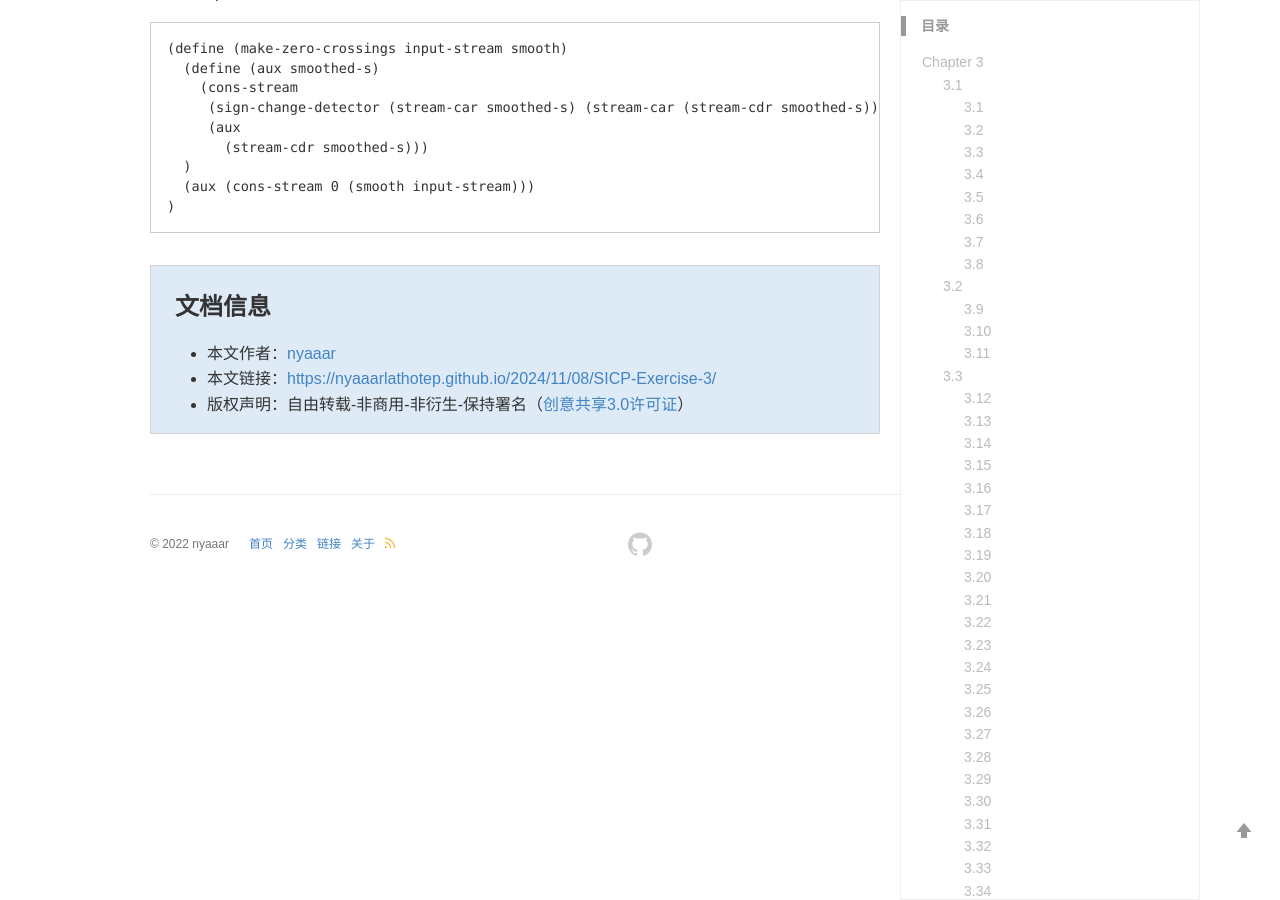
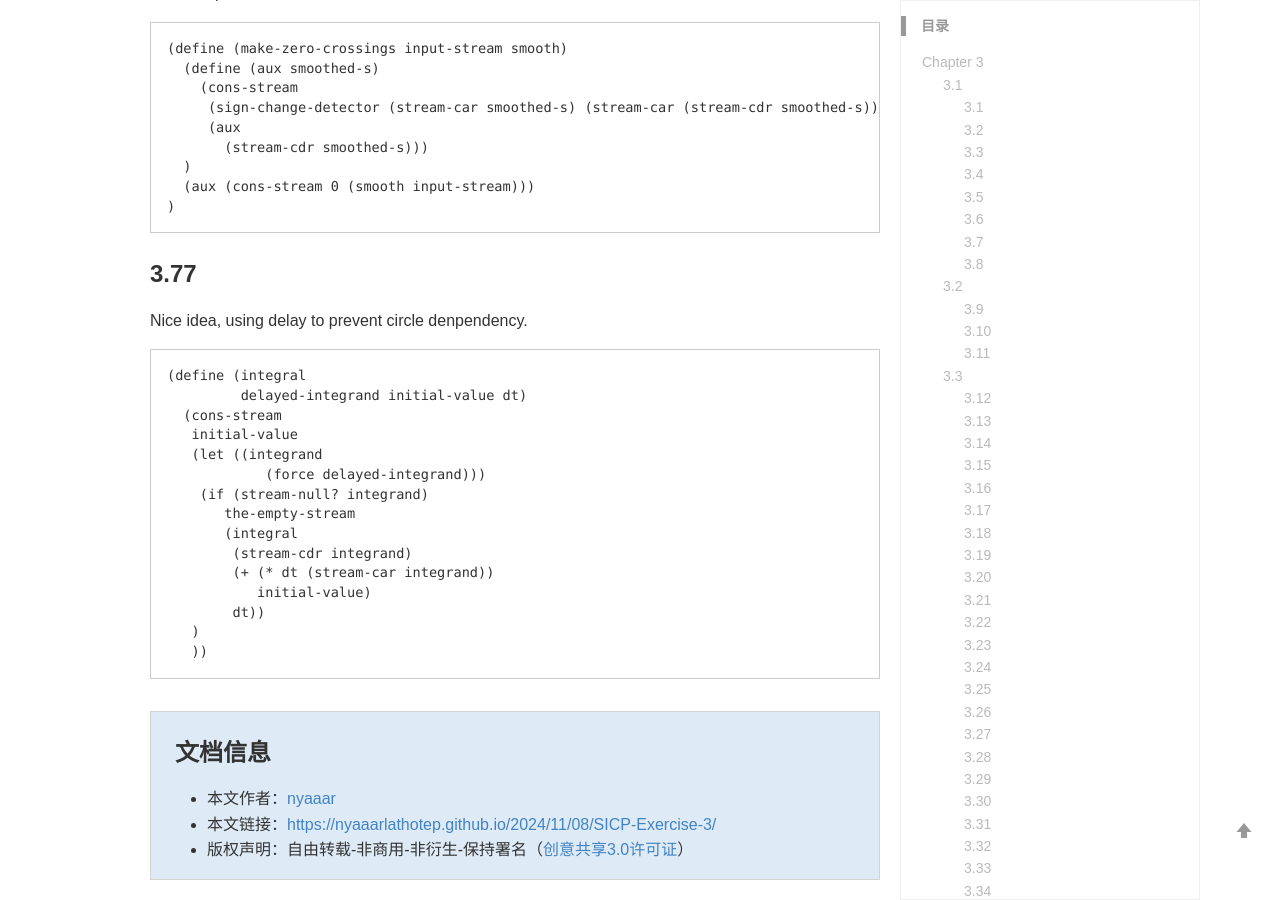
Before and after one commit to nyaaarlathotep/nyaaarlathotep.github.io, a Jekyll site: the page built from _posts/2024-11-8- SICP Exercise 3.md, in a window 1280 px wide and 900 px high, scrolled down 51756 px. Built offline with Jekyll 4.4.1, drawn with Linux system fonts in a browser that asks for light colours; comment, search, counter and statistics services are not loaded; a style sheet for code colours, icons or effects is not loaded; some of the changed text lies outside the part shown.

Commit message:
Update 2024-11-8- SICP Exercise 3.md

````diff
--- a/_posts/2024-11-8- SICP Exercise 3.md
+++ b/_posts/2024-11-8- SICP Exercise 3.md
@@ -2012,3 +2012,25 @@ Now there's a critical question: where is the first element of `smooth`? I `cons
   (aux (cons-stream 0 (smooth input-stream)))
 )
 ```
+
+### 3.77
+
+Nice idea, using delay to prevent circle denpendency.
+
+```
+(define (integral
+         delayed-integrand initial-value dt)
+  (cons-stream
+   initial-value
+   (let ((integrand
+            (force delayed-integrand)))
+    (if (stream-null? integrand)
+       the-empty-stream
+       (integral
+        (stream-cdr integrand)
+        (+ (* dt (stream-car integrand))
+           initial-value)
+        dt))
+   )
+   ))
+```
````
